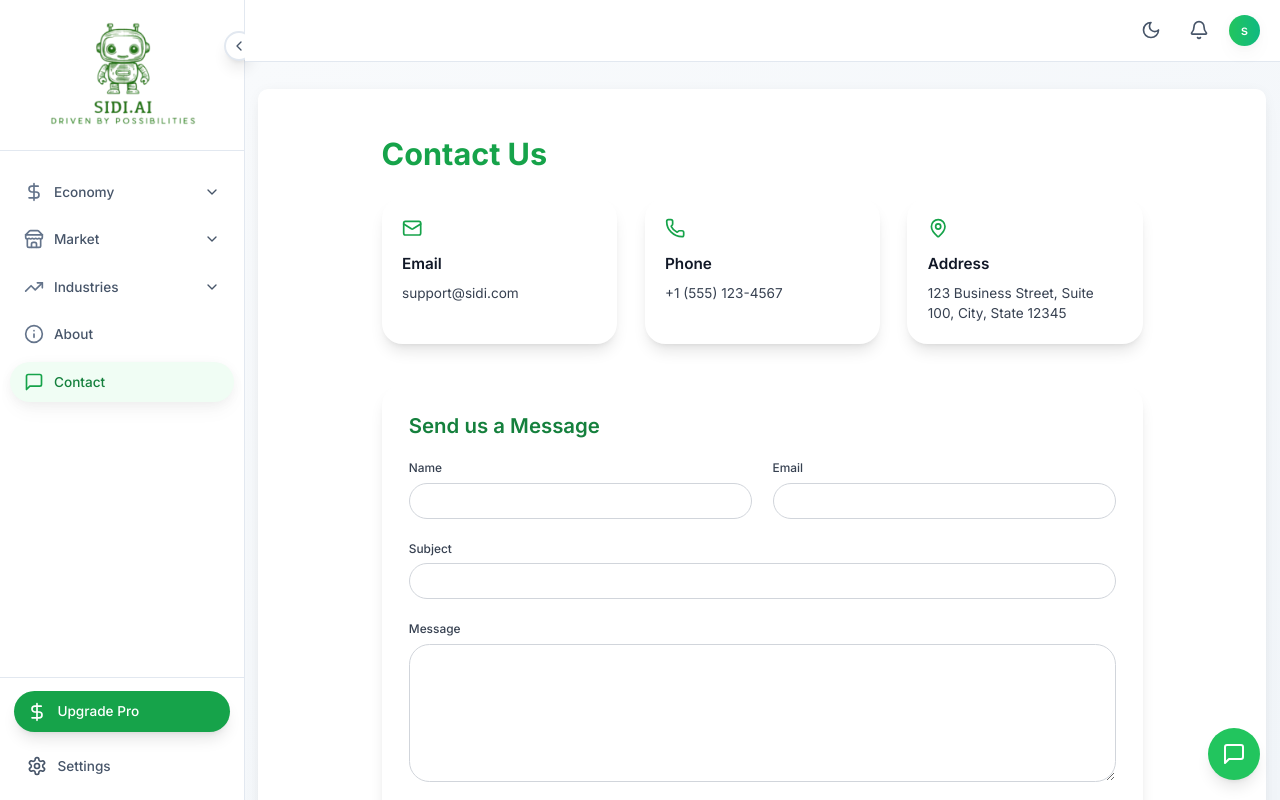
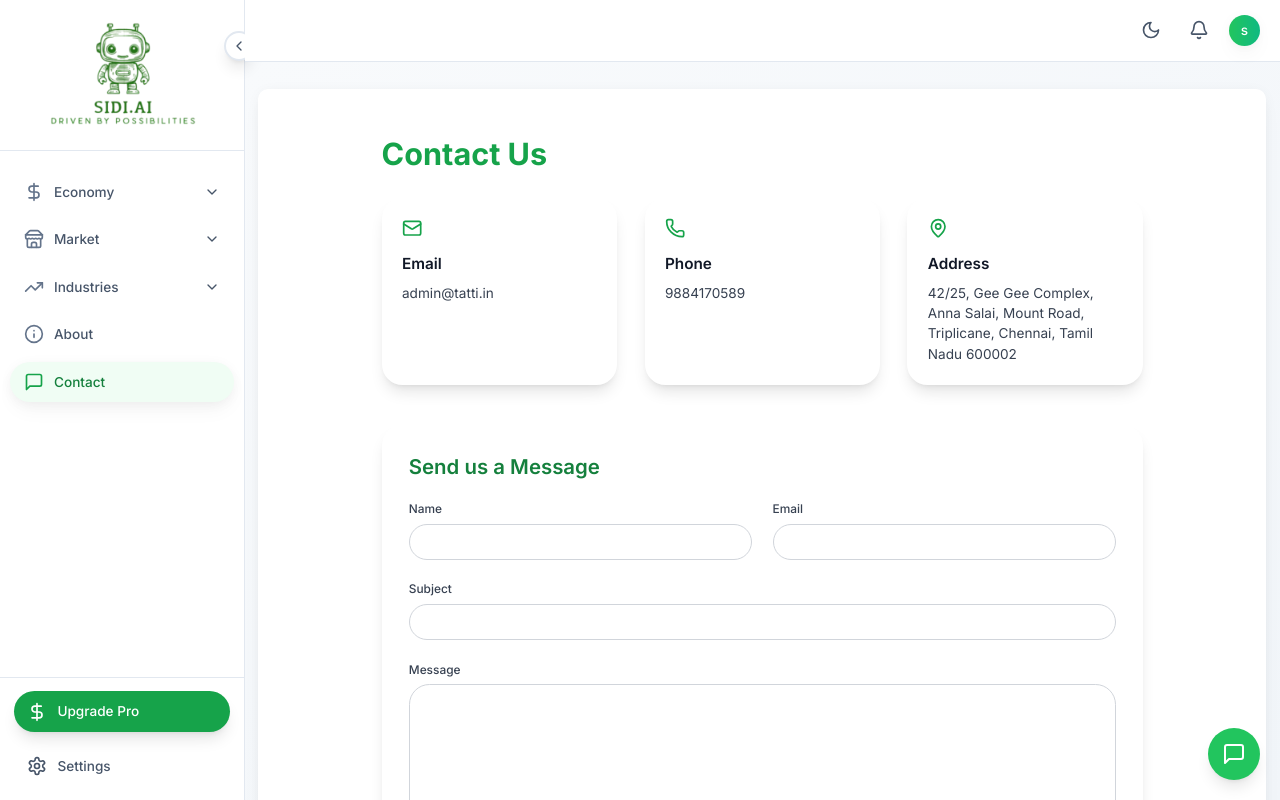
Before and after one commit to Sudharsan2618/Sidi-UI, a React (Vite) app: page /contact in a window 1280 px wide. Built offline with nearby package versions, Linux system fonts and the light colour scheme; sample sign-in values are in the browser's storage.

Commit message:
email sending and contact us page updated

```diff
--- a/package.json
+++ b/package.json
@@ -13,6 +13,7 @@
     "@reduxjs/toolkit": "^2.5.0",
     "axios": "^1.7.9",
     "chart.js": "^4.4.9",
+    "emailjs-com": "^3.2.0",
     "formik": "^2.4.6",
     "highcharts": "^12.1.2",
     "highcharts-react-official": "^3.2.1",
@@ -28,6 +29,7 @@
     "react-loading-skeleton": "^3.5.0",
     "react-redux": "^9.2.0",
     "react-router-dom": "^7.1.1",
+    "react-toastify": "^11.0.5",
     "yup": "^1.6.1"
   },
   "devDependencies": {
--- a/src/Pages/Contact.jsx
+++ b/src/Pages/Contact.jsx
@@ -1,5 +1,7 @@
 import React, { useState } from 'react';
 import { Mail, Phone, MapPin } from 'lucide-react';
+import emailjs from 'emailjs-com';
+import { toast } from 'react-toastify';
 
 const Contact = () => {
     const [formData, setFormData] = useState({
@@ -19,8 +21,27 @@ const Contact = () => {
 
     const handleSubmit = (e) => {
         e.preventDefault();
-        // Handle form submission here
-        console.log("Form submitted:", formData);
+
+        emailjs.send(
+            'service_23tp64l', // Replace with your Service ID
+            'template_hn02cvo', // Replace with your Template ID
+            formData,
+            'XjdEBQzJjyLoTNLSx' // Replace with your User ID
+        )
+        .then((result) => {
+            console.log('Email successfully sent!', result.text);
+            toast.success('Message Sent Successfully!');
+        }, (error) => {
+            console.error('Failed to send email:', error.text);
+            toast.error('Failed to send message. Please try again.');
+        });
+
+        setFormData({
+            name: '',
+            email: '',
+            subject: '',
+            message: ''
+        });
     };
 
     return (
@@ -32,17 +53,17 @@ const Contact = () => {
                     <div className="bg-white rounded-lg shadow-lg p-6">
                         <Mail className="h-6 w-6 text-primary-600 mb-4" />
                         <h3 className="text-lg font-semibold text-gray-900 mb-2">Email</h3>
-                        <p className="text-gray-700">support@sidi.com</p>
+                        <p className="text-gray-700 dark:text-gray-300">admin@tatti.in</p>
                     </div>
                     <div className="bg-white rounded-lg shadow-lg p-6">
                         <Phone className="h-6 w-6 text-primary-600 mb-4" />
                         <h3 className="text-lg font-semibold text-gray-900 mb-2">Phone</h3>
-                        <p className="text-gray-700">+1 (555) 123-4567</p>
+                        <p className="text-gray-700 dark:text-gray-300">9884170589</p>
                     </div>
                     <div className="bg-white rounded-lg shadow-lg p-6">
                         <MapPin className="h-6 w-6 text-primary-600 mb-4" />
                         <h3 className="text-lg font-semibold text-gray-900 mb-2">Address</h3>
-                        <p className="text-gray-700">123 Business Street, Suite 100, City, State 12345</p>
+                        <p className="text-gray-700 dark:text-gray-300">42/25, Gee Gee Complex, Anna Salai, Mount Road, Triplicane, Chennai, Tamil Nadu 600002</p>
                     </div>
                 </div>
 
--- a/src/Pages/Layout.jsx
+++ b/src/Pages/Layout.jsx
@@ -2,6 +2,8 @@ import React, { useEffect } from 'react';
 import { Outlet, useLocation } from 'react-router-dom';
 import Header from '../Components/Header';
 import Sidebar from '../Components/Sidebar';
+import { ToastContainer } from 'react-toastify';
+import 'react-toastify/dist/ReactToastify.css';
 
 const Layout = () => {
     const location = useLocation();
@@ -32,6 +34,7 @@ const Layout = () => {
                     </div>
                 </main>
             </div>
+            <ToastContainer />
         </div>
     );
 };
```
Also changed, not shown: 1 other file (tests, documents, lock files or other folders).
